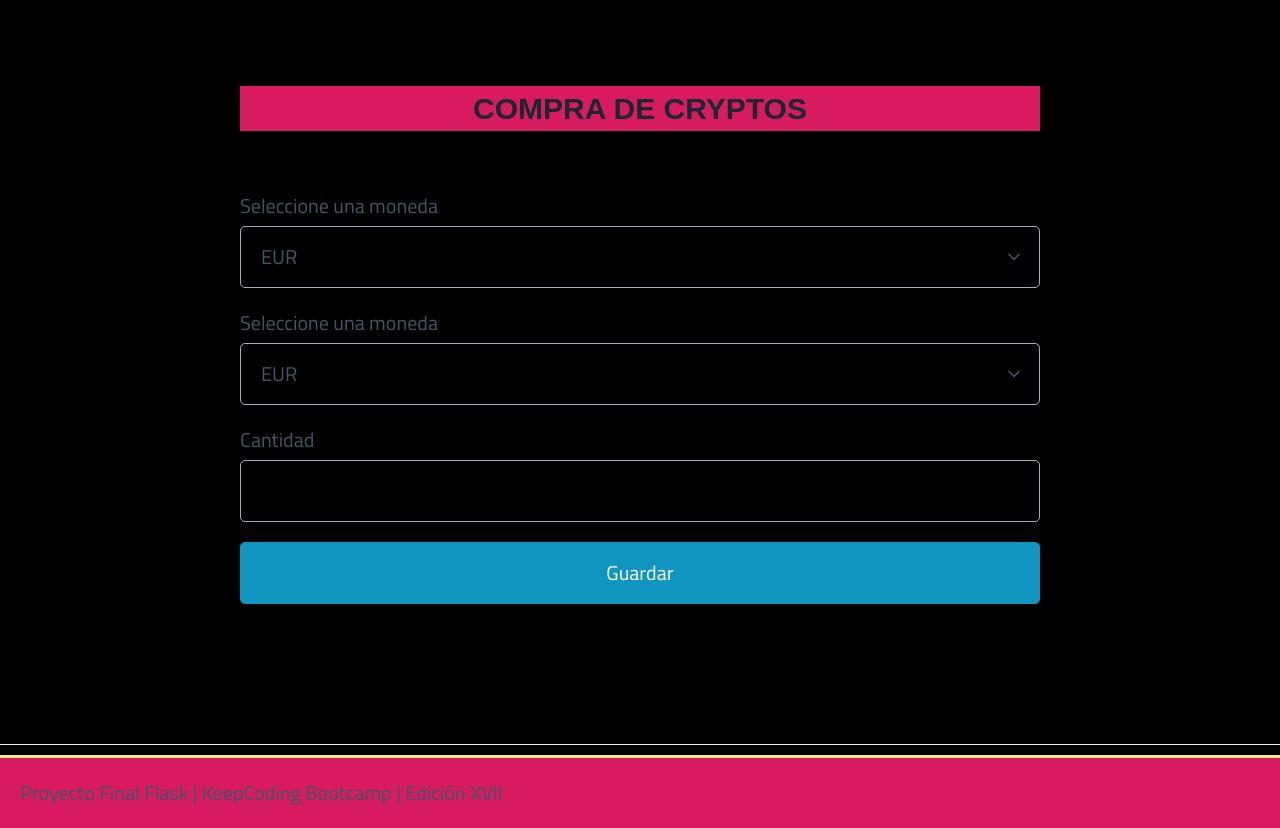
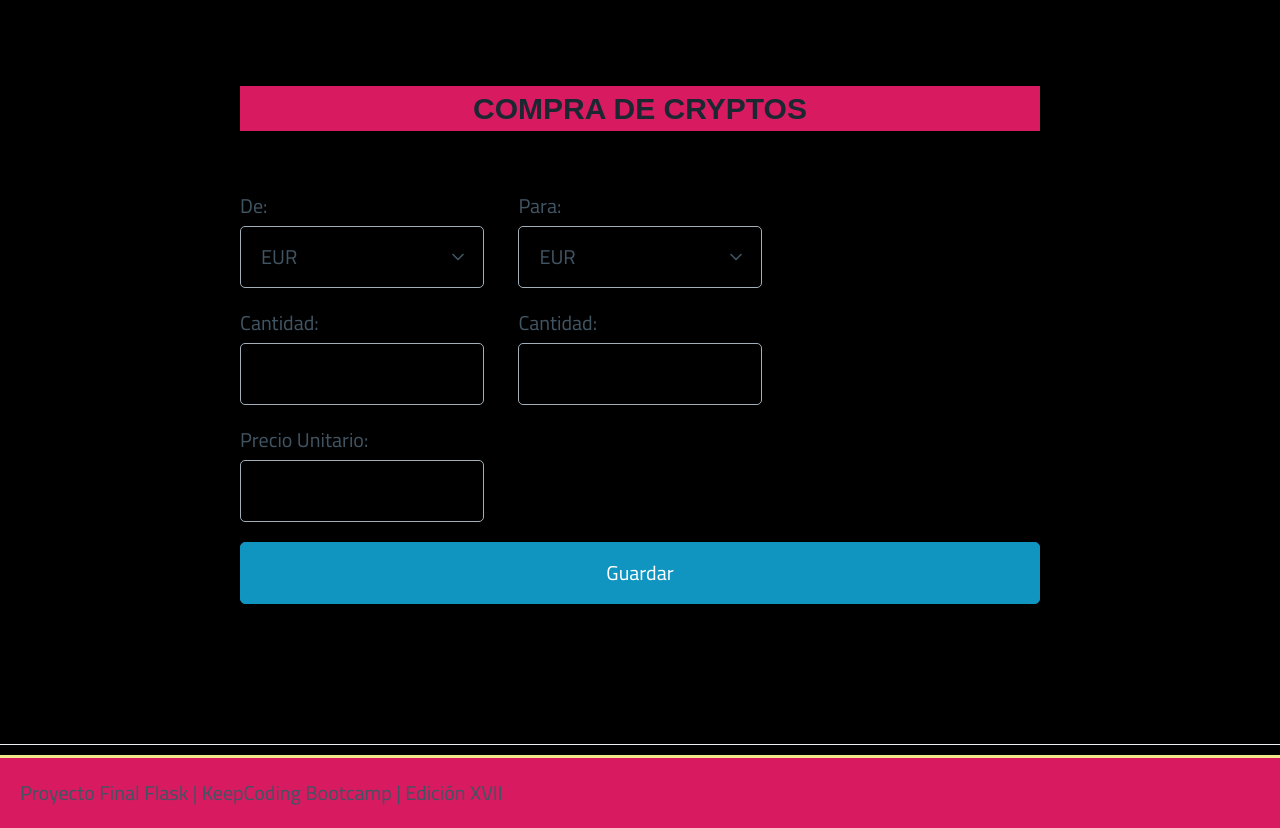
Before and after one commit to RamiroCovian/crypto-simulator, a Flask app: page /purchase in a window 1280 px wide. Shown: the part 205-1033 px from the top of the page. Run offline with Flask 3, Linux system fonts and the light colour scheme; some web fonts are replaced.

Commit message:
feat: renderizo y doy estilos al formulario de compra

```diff
--- a/simulator/forms.py
+++ b/simulator/forms.py
@@ -4,14 +4,16 @@ from wtforms import DecimalField, SelectField, SubmitField
 
 class MovementForm(FlaskForm):
     from_currency = SelectField(
-        "Seleccione una moneda",
+        "De:",
         choices=[("Euro", "EUR"), ("Bitcoin", "BTC"), ("Ethereum", "ETH")],
     )
     to_currency = SelectField(
-        "Seleccione una moneda",
+        "Para:",
         choices=[("Euro", "EUR"), ("Bitcoin", "BTC"), ("Ethereum", "ETH")],
     )
-    from_quantity = DecimalField("Cantidad", places=6)
+    from_quantity = DecimalField("Cantidad:", places=6)
+    to_quantity = DecimalField("Cantidad:", places=6)
+    price_unit = DecimalField("Precio Unitario:", places=6)
 
     submit = SubmitField("Guardar")
 
--- a/simulator/static/css/styles.css
+++ b/simulator/static/css/styles.css
@@ -99,3 +99,11 @@ td.row-data {
     border-top: solid 3px var(--secundary-color);
 
 }
+
+.form-from,
+.form-to,
+.form-price-unit {
+    display: inline-block;
+    margin-right: 30px;
+
+}
--- a/simulator/templates/form_buy.html
+++ b/simulator/templates/form_buy.html
@@ -14,20 +14,28 @@
 
 <form action="/purchase">
     {{ form.csrf_token }}
-    <div class="form-field">
+    <div class="form-from">
         {{ form.from_currency.label }}
         {{ form.from_currency() }}
-
+        {{ form.from_quantity.label }}
+        {{ form.from_quantity() }}
     </div>
 
-    <div class="form-field">
+
+    <div class="form-to">
         {{ form.to_currency.label }}
         {{ form.to_currency() }}
+        {{ form.to_quantity.label }}
+        {{ form.to_quantity() }}
     </div>
 
-    <div class="form-field">
-        {{ form.from_quantity.label }}
-        {{ form.from_quantity() }}
+    <div class="form-price-unit">
+        {{ form.price_unit.label }}
+        {{ form.price_unit() }}
+    </div>
+
+    <div class="button">
+        <!-- #TODO: Poner boton para calcular cambio -->
     </div>
 
     <div class="actions">
```
